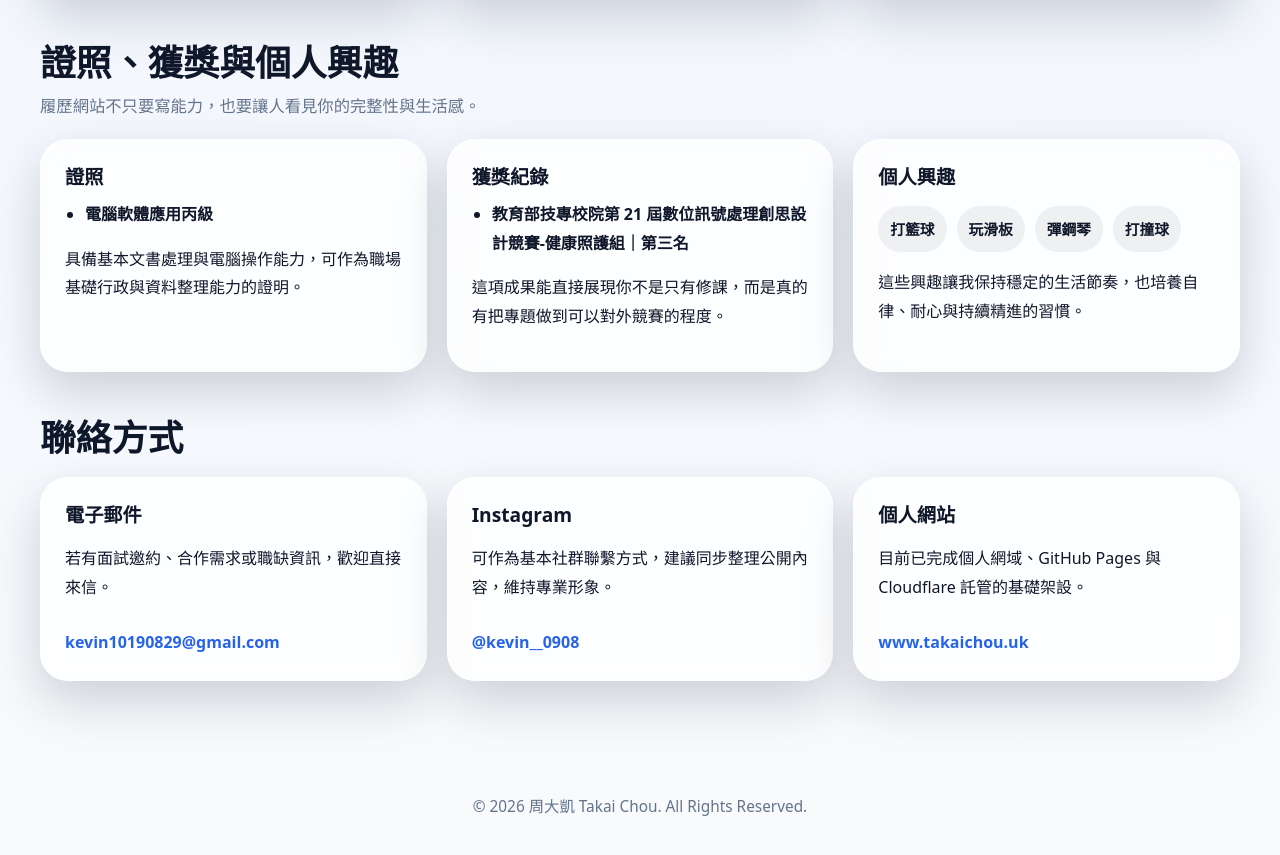
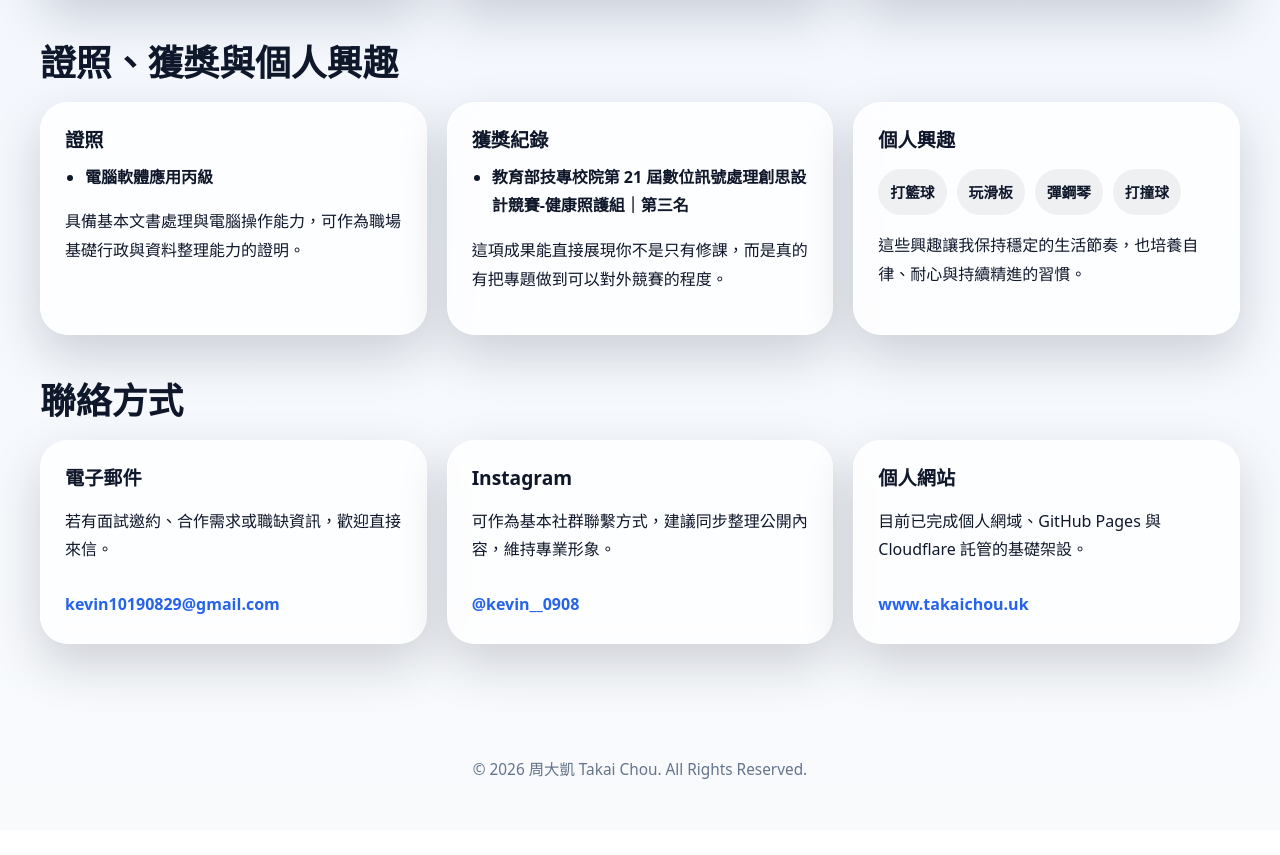
Before and after one commit to zhoudakai4-beep/chutakai.github.io, a plain HTML site: page index.html in a window 1280 px wide. Shown: the part 2655-3510 px from the top of the page. After the commit the page ends 3485 px from the top, so only its background shows below. Drawn offline with Linux system fonts and the light colour scheme.

Commit message:
Update index.html

```diff
--- a/index.html
+++ b/index.html
@@ -954,7 +954,7 @@
         <div class="section-head reveal">
           <div>
             <h2>證照、獲獎與個人興趣</h2>
-            <p>履歷網站不只要寫能力，也要讓人看見你的完整性與生活感。</p>
+
           </div>
         </div>
 
```
